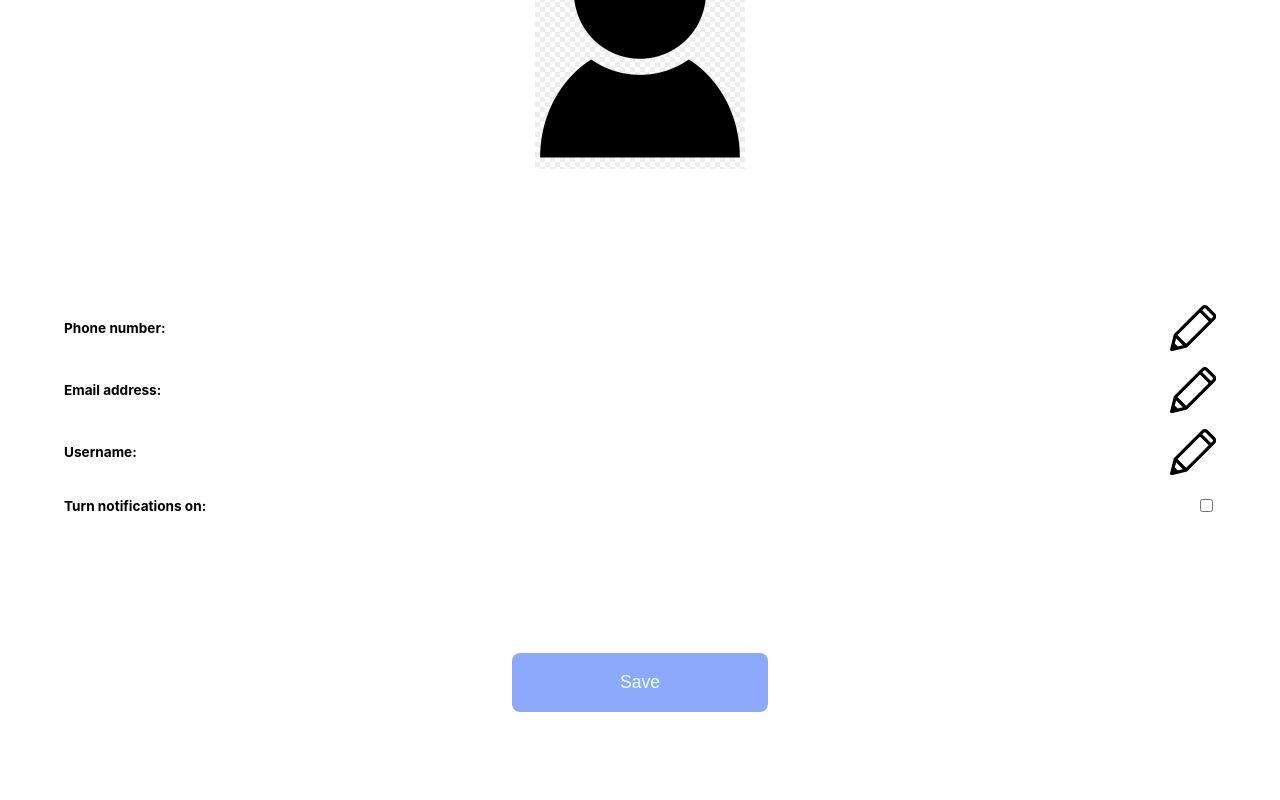
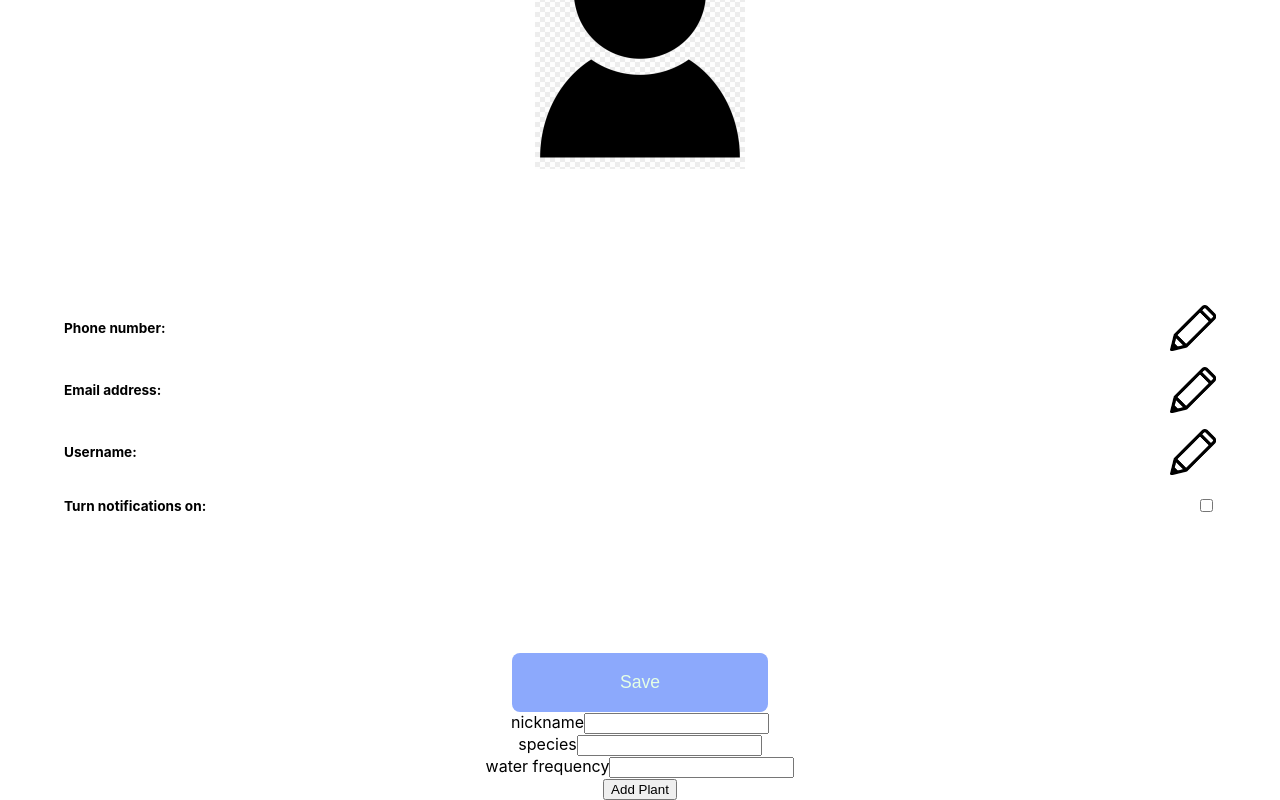
Before and after one commit to WaterMyPlants-TeamPlants/Front-End, a React (Create React App) app: page /editplant in a window 1280 px wide. Shown: the part 2142-2942 px from the top of the page. Before the commit the page ends 2854 px from the top, so only its background shows below. Built offline with nearby package versions, Linux system fonts and the light colour scheme.

Commit message:
finish addplant form

```diff
--- a/src/App.js
+++ b/src/App.js
@@ -9,6 +9,7 @@ import CreatePlantForm from './components/CreatePlantForm';
 import SignUp from './components/SignUp.js'; // Mona //
 import EditPlant from './components/EditPlant.js'; // Mona //
 import EditUser from "./components/EditUser"
+import AddPlant from "./components/AddPlant"
 
 const Content = styled.div`
   margin-top: 150px;
@@ -31,6 +32,7 @@ function App() {
       <LoginForm />
       <CreatePlantForm />
       <EditUser />
+      <AddPlant />
     </div>
   );
 }
--- /dev/null
+++ b/src/components/AddPlant.js
@@ -0,0 +1,78 @@
+import react, { useState } from "react";
+import axios from "axios";
+
+
+const plantInfo = {
+    nickname: "",
+    species: '',
+    frequency: '',
+}
+
+
+const AddPlant = () => {
+
+    const [plant, setPlant] = useState(plantInfo)
+
+    const Change = (evt) => {
+        const correctValue = evt.target.value;
+        setPlant({...plant,[evt.target.name] : correctValue})
+        console.log(correctValue)
+    }
+
+    const postPlant = (newPlant) => {
+        axios
+        .post("", newPlant)
+        .then((res) => {
+            setPlant(plantInfo)
+        })
+        .catch((err) => {
+            console.log(err)
+            debugger;
+        })
+    }
+
+    const Submit = (evt) => {
+        evt.preventDefault()
+        const newPlant = {
+            nickname: plant.nickname.trim(),
+            species: plant.species.trim(),
+            frequency: plant.frequency.trim()
+        }
+        postPlant(newPlant)
+    }
+
+    return(
+        <form>
+            <label>nickname
+                <input
+                type="text"
+                name="nickname"
+                onChange={Change}
+                value={plant.nickname}
+                />
+            </label>
+            <br/>
+            <label>species
+                <input
+                type="text"
+                name="species"
+                onChange={Change}
+                value={plant.species}
+                />
+            </label>
+            <br/>
+            <label>water frequency
+                <input
+                type="text"
+                name="frequency"
+                onChange={Change}
+                value={plant.frequency}
+                />
+            </label>
+            <br/>
+            <button>Add Plant</button>
+        </form>
+    )
+}
+
+export default AddPlant;
```
